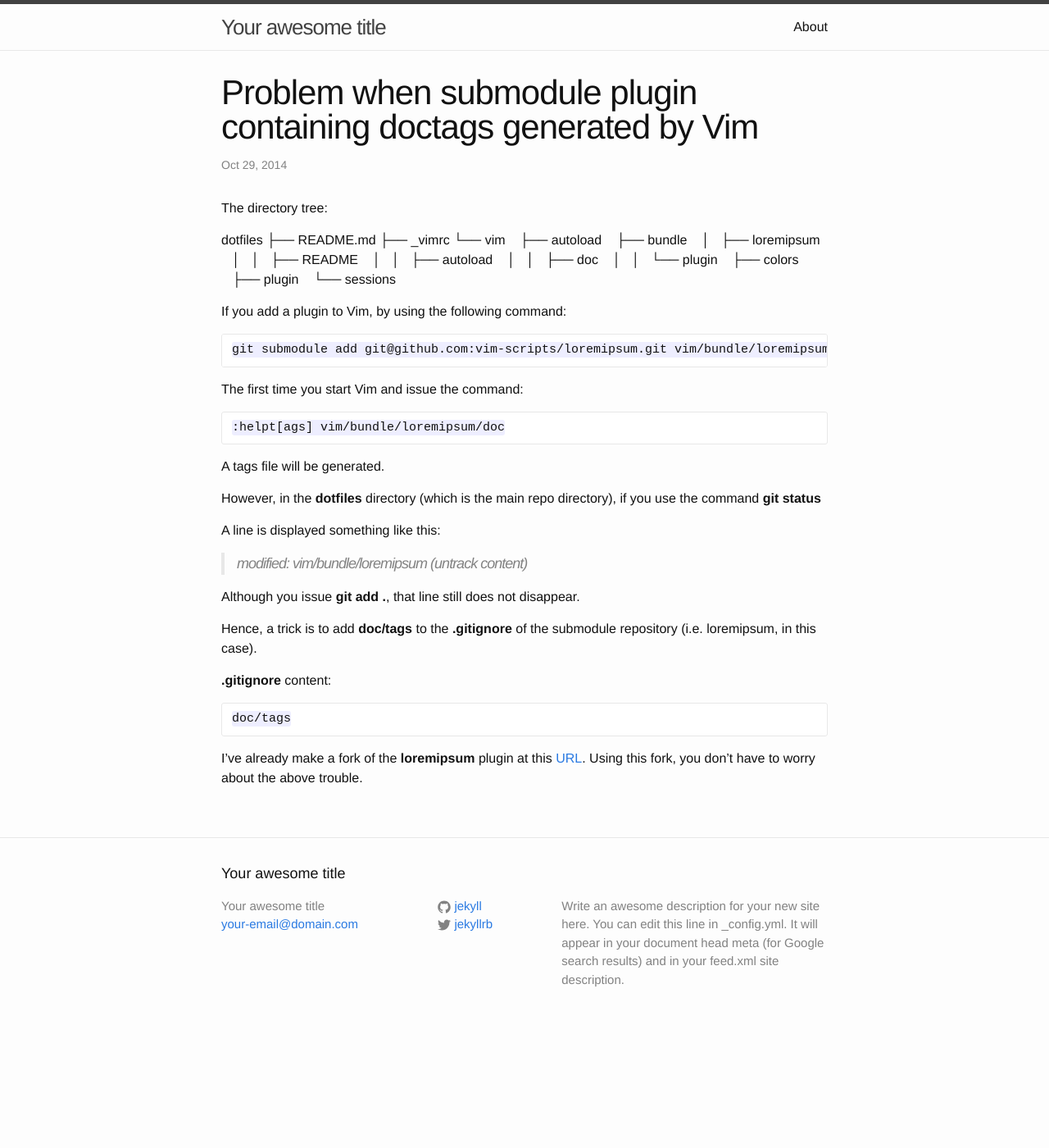
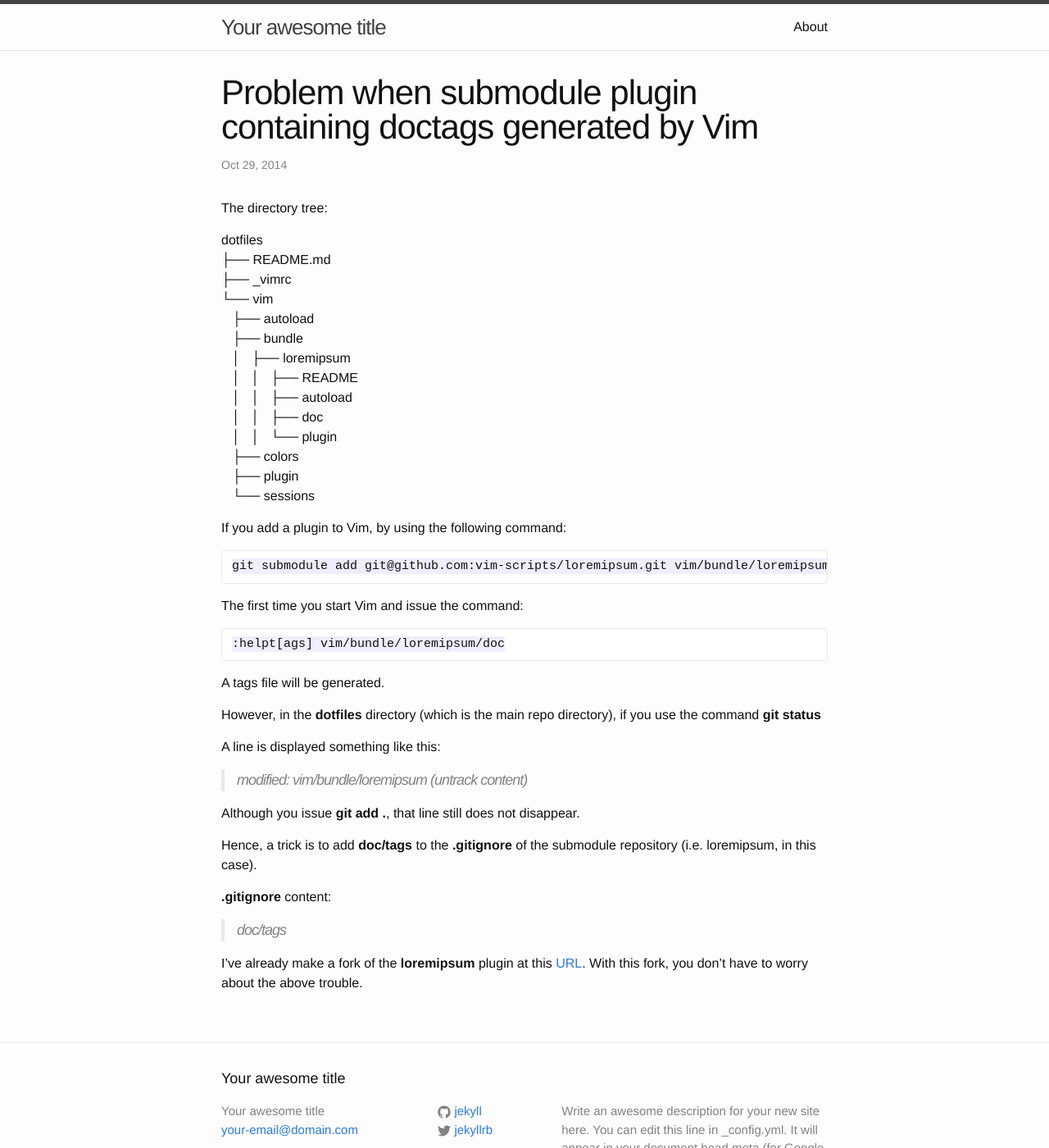
Before and after one commit to lbkvu/lbkvu.github.io, a Jekyll site: the page built from _posts/2014-10-29-problem-when-submodule-plugin-containing-doctags-generated-by-vim.md, in a window 1280 px wide and 1400 px high. Shown: the whole window at 82% size. Built offline with Jekyll 4.4.1, drawn with Linux system fonts in a browser that asks for light colours.

Commit message:
modify post

````diff
--- a/_posts/2014-10-29-problem-when-submodule-plugin-containing-doctags-generated-by-vim.md
+++ b/_posts/2014-10-29-problem-when-submodule-plugin-containing-doctags-generated-by-vim.md
@@ -4,20 +4,20 @@ title: Problem when submodule plugin containing doctags generated by Vim
 ---
 The directory tree:
 
-dotfiles
-├──&nbsp;README.md
-├──&nbsp;_vimrc
-└──&nbsp;vim
-&nbsp;&nbsp;&nbsp;├──&nbsp;autoload
-&nbsp;&nbsp;&nbsp;├──&nbsp;bundle
-&nbsp;&nbsp;&nbsp;│&nbsp;&nbsp;&nbsp;├──&nbsp;loremipsum
-&nbsp;&nbsp;&nbsp;│&nbsp;&nbsp;&nbsp;│&nbsp;&nbsp;&nbsp;├──&nbsp;README
-&nbsp;&nbsp;&nbsp;│&nbsp;&nbsp;&nbsp;│&nbsp;&nbsp;&nbsp;├──&nbsp;autoload
-&nbsp;&nbsp;&nbsp;│&nbsp;&nbsp;&nbsp;│&nbsp;&nbsp;&nbsp;├──&nbsp;doc
-&nbsp;&nbsp;&nbsp;│&nbsp;&nbsp;&nbsp;│&nbsp;&nbsp;&nbsp;└──&nbsp;plugin
-&nbsp;&nbsp;&nbsp;├──&nbsp;colors
-&nbsp;&nbsp;&nbsp;├──&nbsp;plugin
-&nbsp;&nbsp;&nbsp;└──&nbsp;sessions
+dotfiles<br/>
+├──&nbsp;README.md<br/>
+├──&nbsp;_vimrc<br/>
+└──&nbsp;vim<br/>
+&nbsp;&nbsp;&nbsp;├──&nbsp;autoload<br/>
+&nbsp;&nbsp;&nbsp;├──&nbsp;bundle<br/>
+&nbsp;&nbsp;&nbsp;│&nbsp;&nbsp;&nbsp;├──&nbsp;loremipsum<br/>
+&nbsp;&nbsp;&nbsp;│&nbsp;&nbsp;&nbsp;│&nbsp;&nbsp;&nbsp;├──&nbsp;README<br/>
+&nbsp;&nbsp;&nbsp;│&nbsp;&nbsp;&nbsp;│&nbsp;&nbsp;&nbsp;├──&nbsp;autoload<br/>
+&nbsp;&nbsp;&nbsp;│&nbsp;&nbsp;&nbsp;│&nbsp;&nbsp;&nbsp;├──&nbsp;doc<br/>
+&nbsp;&nbsp;&nbsp;│&nbsp;&nbsp;&nbsp;│&nbsp;&nbsp;&nbsp;└──&nbsp;plugin<br/>
+&nbsp;&nbsp;&nbsp;├──&nbsp;colors<br/>
+&nbsp;&nbsp;&nbsp;├──&nbsp;plugin<br/>
+&nbsp;&nbsp;&nbsp;└──&nbsp;sessions<br/>
 
 If you add a plugin to Vim, by using the following command:
 
@@ -45,8 +45,6 @@ Hence, a trick is to add **doc/tags** to the **.gitignore** of the submodule rep
 
 **.gitignore** content:
 
-```
-doc/tags
-```
+> doc/tags
 
-I've already make a fork of the **loremipsum** plugin at this [URL](https://github.com/lbkvu/loremipsum "loremipsum fork by lbkvu"). Using this fork, you don't have to worry about the above trouble.
+I've already make a fork of the **loremipsum** plugin at this [URL](https://github.com/lbkvu/loremipsum "loremipsum forked by lbkvu"). With this fork, you don't have to worry about the above trouble.
````
